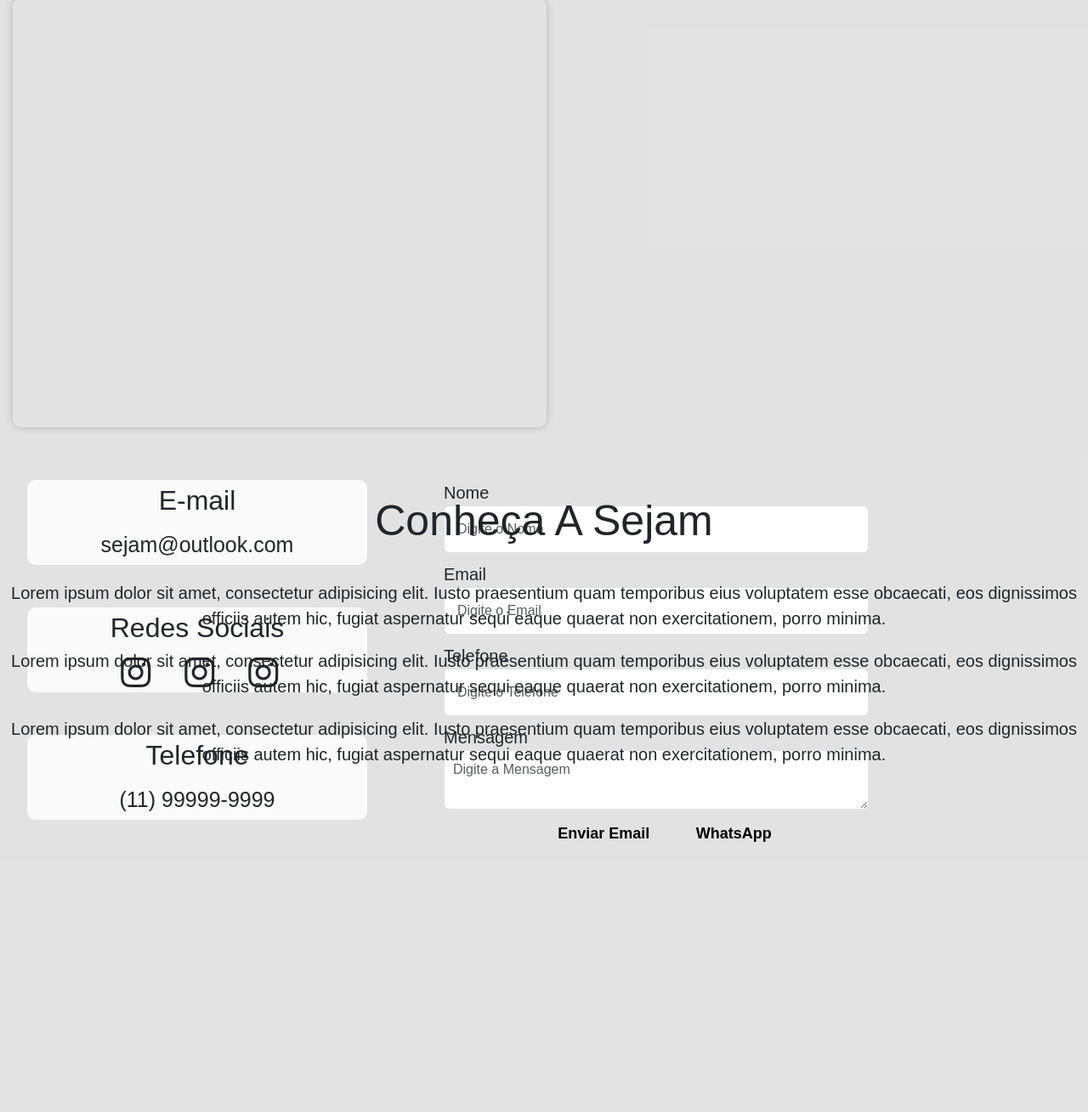
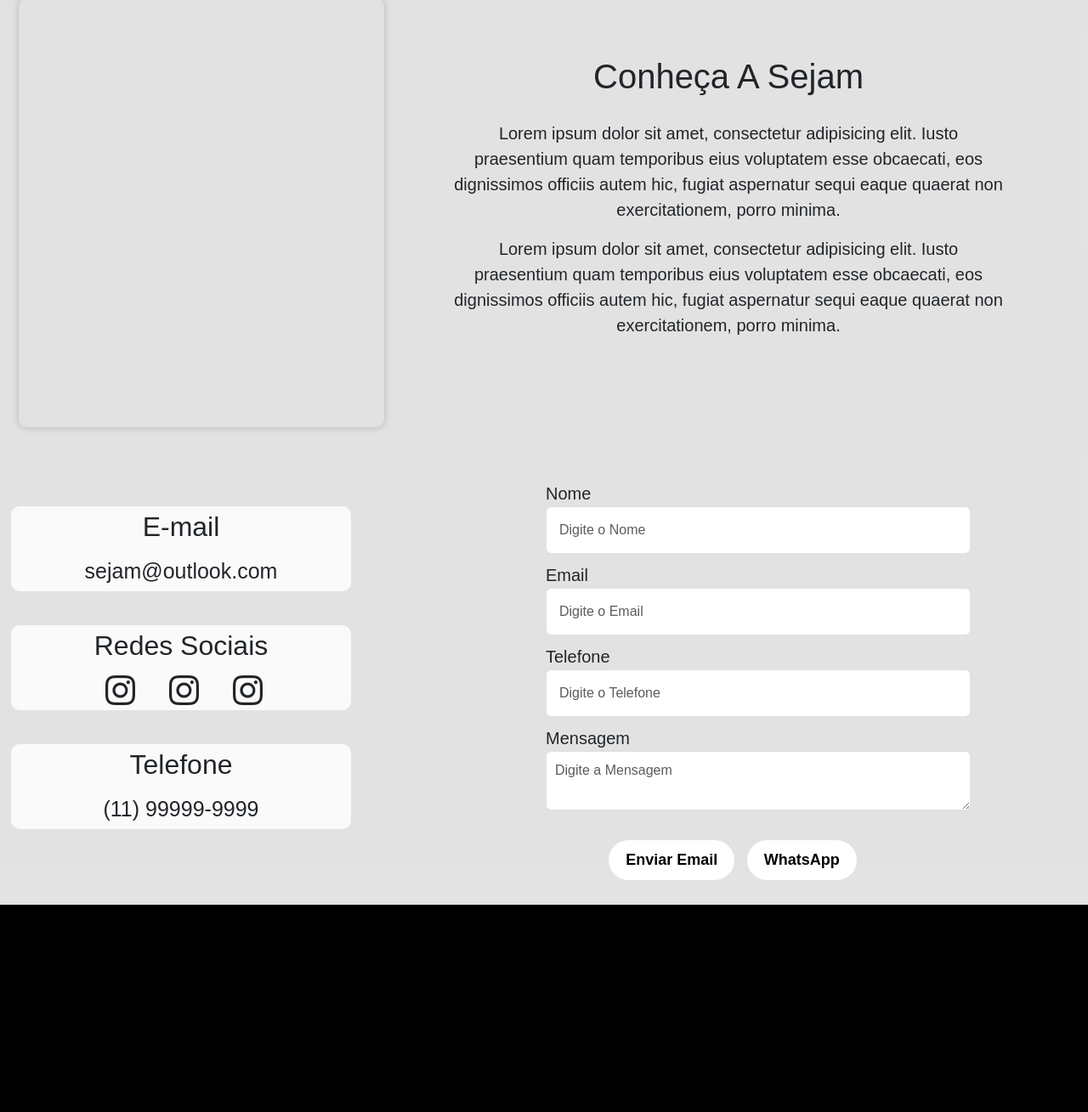
Before and after one commit to Rfernando0513/Sejam, a website: page index.html in a window 1280 px wide. Shown: the part 1491-2800 px from the top of the page at 85% size. Before the commit the page ends 2584 px from the top, so only its background shows below. Drawn offline with nearby package versions, Linux system fonts and the light colour scheme.

Commit message:
update seções

```diff
--- a/index.html
+++ b/index.html
@@ -117,8 +117,6 @@
                 <h1>Conheça A Sejam</h1>
                 <p>Lorem ipsum dolor sit amet, consectetur adipisicing elit. Iusto praesentium quam temporibus eius voluptatem esse obcaecati, eos dignissimos officiis autem hic, fugiat aspernatur sequi eaque quaerat non exercitationem, porro minima.</p>
                 <p>Lorem ipsum dolor sit amet, consectetur adipisicing elit. Iusto praesentium quam temporibus eius voluptatem esse obcaecati, eos dignissimos officiis autem hic, fugiat aspernatur sequi eaque quaerat non exercitationem, porro minima.</p>
-                <p>Lorem ipsum dolor sit amet, consectetur adipisicing elit. Iusto praesentium quam temporibus eius voluptatem esse obcaecati, eos dignissimos officiis autem hic, fugiat aspernatur sequi eaque quaerat non exercitationem, porro minima.</p>
-            </div>
             </div>
         </section>
         <section class="contato">
@@ -171,12 +169,17 @@
                                 <button class="whatsappButton">WhatsApp</button>
                             </div>
                         </div>
-
                     </form>
                 </div>
             </div>
-            </section>
+        </section>
     </main>
+    <br> <br>
+    <footer>
+        <div class="container">
+
+        </div>
+    </footer>
 
     <script src="https://cdn.jsdelivr.net/npm/bootstrap@5.3.0/dist/js/bootstrap.bundle.min.js"></script>
 </body>
--- a/style.css
+++ b/style.css
@@ -126,8 +126,8 @@ header .btn-contato button:hover{
 
 .categoriaItem{
     display: inline-block;
-    margin-right: 10px;
     margin-top: 30px;
+    margin-left: 27px;
 }
 
 
@@ -146,7 +146,7 @@ header .btn-contato button:hover{
 section.luxos{
     background-color: #fff;
     height: 550px;
-    padding: 1px;
+    margin: auto;
 }
 
 .luxos h2{
@@ -159,6 +159,7 @@ section.luxos{
     background-color: #e3e3e3f9;
     height: 450px;
     width: 300px;
+    margin-left: 80px;
     margin-top: 30px;
     float: left;
     border-radius: 5px;
@@ -185,8 +186,10 @@ section.sobreNos {
 .img-sobreNos{
     background-image: url(img/modelo-pluzSIze.jfif);
     height:99%;
-    width: 50%;
-    margin: 3px;
+    width: 430px;
+    margin-top: 2px;
+    margin-left: 10px;
+    float: left;
     background-repeat: no-repeat;
     background-size: cover;
     background-position: center;
@@ -196,20 +199,22 @@ section.sobreNos {
 
 .text-sobreNos{
     height: 510px;
-    width: 100%;
+    width: 650px;
+    float: left;
+    margin-left: 80px;
 }
 
 
 .text-sobreNos h1{
     text-align: center;
-    margin-top: 80px;
-    font-size: 50px;
+    margin-top: 70px;
+    font-size: 40px;
     padding-bottom: 20px;
 }
 
 .text-sobreNos p{
     text-align: center;
-    margin-top: 20px;
+    margin-top: 5px;
     font-size: 20px;
 }
 
@@ -225,7 +230,9 @@ section.contato{
 .redesSocias{
     height: 500px;
     max-width: 500px;
-    padding: 10px;
+    padding: 40 4%;
+    margin-top: 50px;
+    margin-right: 80px;
     float: left;
 }
 
@@ -235,8 +242,8 @@ section.contato{
     width: 400px;
     padding: 5px 4%;
     float: left;
-    margin-left: 10px;
-    margin-top: 50px;
+    margin-left: 1px;
+    margin-top: 40px;
     border-radius: 10px;
     transition: 1s;
 }
@@ -285,7 +292,7 @@ section.contato{
 .formContato{
     height: 500px;
     width: 600px;
-    margin-left: 10px;
+    margin-left: 50px;
     margin-top: 50px;
     float: left;
 }
@@ -296,16 +303,19 @@ section.contato{
 
 .form-group label{
     font-size: 20px;
+    margin-left: 40px;
 }
 
 .form-group input{
     padding: 15px;
     width: 500px;
+    margin-left: 40px;
 }
 
 .form-group textarea{
     padding: 10px;
     width: 500px;
+    margin-left: 40px;
 }
 
 .text-center{
@@ -315,6 +325,7 @@ section.contato{
 
 .botaoContato{
     margin-right: 90px;
+    margin-top: 30px;
 }
 
 .text-center button{
@@ -323,7 +334,7 @@ section.contato{
     margin-left: 10px;
     font-size: 18px;
     font-weight: 600;
-    background-color: #e3e3e3f9;
+    background-color: #fff;
     border: 0;
     border-radius: 30px;
     cursor: pointer;
@@ -341,3 +352,9 @@ section.contato{
 .text-center button.whatsappButton:hover {
     background-color: #00ff08;
 }
+
+footer{
+    background-color: #000;
+    margin-top: 1px;
+    height: 250px;
+}
```
Also changed, not shown: img/imagem-teste.jfif (added).
